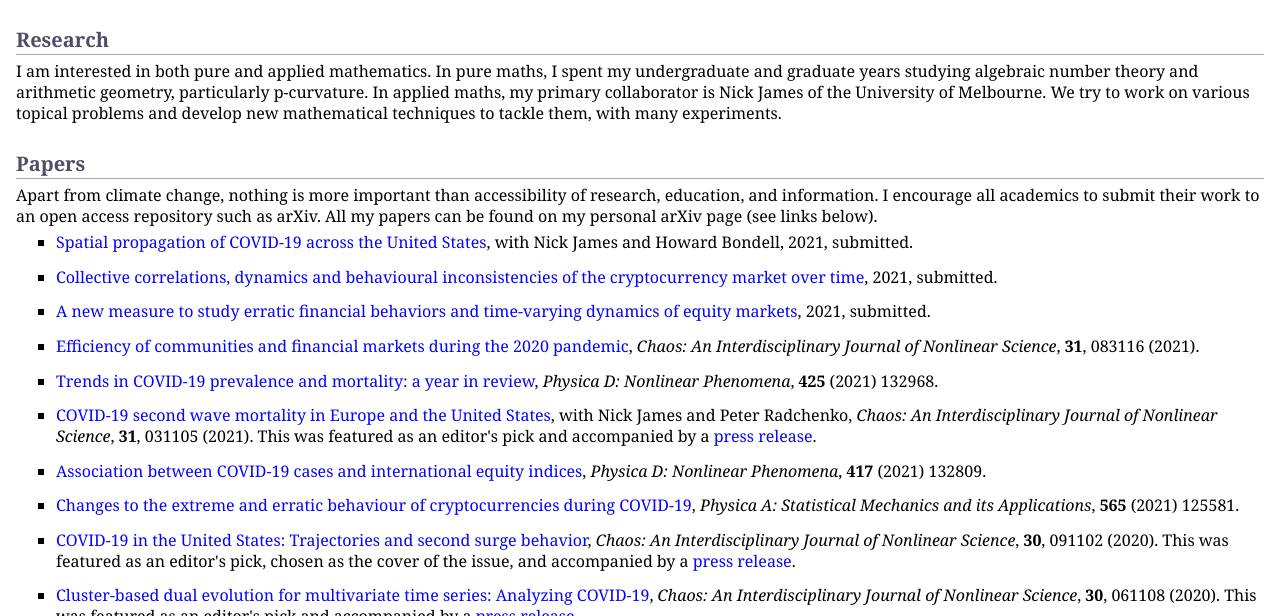
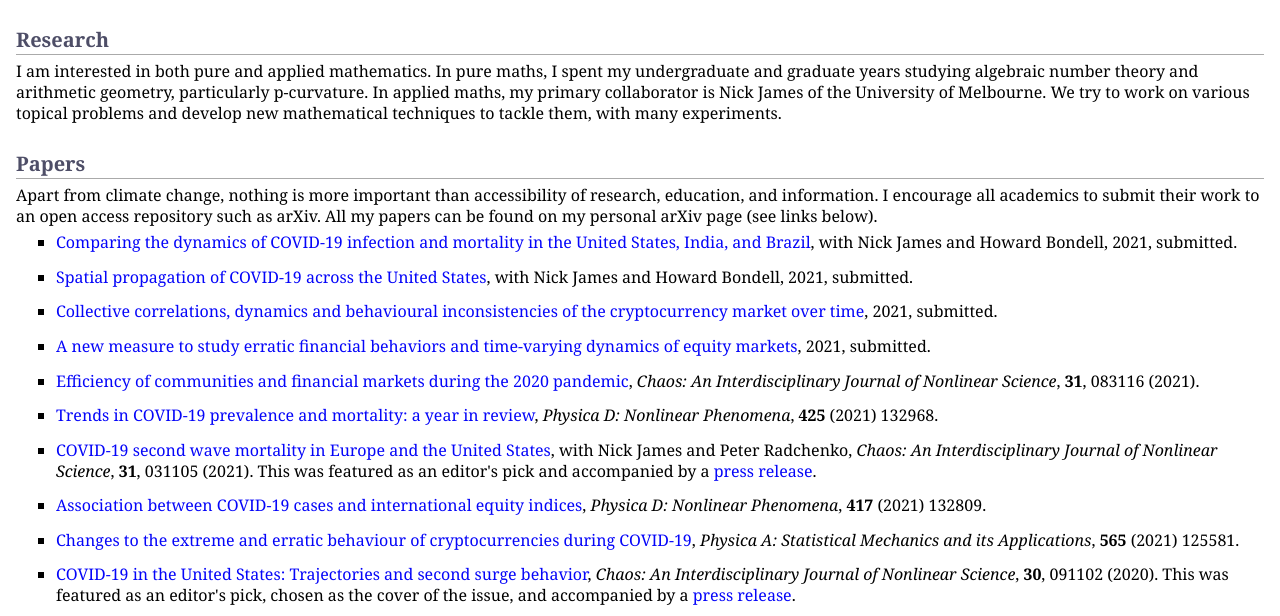
Before and after one commit to MaxMenzies/maxmenzies.com, a Jekyll site: the page index.html, which Jekyll copies as it is, in a window 1280 px wide and 900 px high, cut to the strip 284-900 px from the top of the window. Built offline with Jekyll 4.4.1, drawn with Linux system fonts in a browser that asks for light colours.

Commit message:
Update index.html

```diff
--- a/index.html
+++ b/index.html
@@ -41,6 +41,10 @@
 <p>I am interested in both pure and applied mathematics. In pure maths, I spent my undergraduate and graduate years studying algebraic number theory and arithmetic geometry, particularly p-curvature. In applied maths, my primary collaborator is Nick James of the University of Melbourne. We try to work on various topical problems and develop new mathematical techniques to tackle them, with many experiments.</p>
 <h2>Papers</h2>
 <p>Apart from climate change, nothing is more important than accessibility of research, education, and information. I encourage all academics to submit their work to an open access repository such as arXiv. All my papers can be found on my personal arXiv page (see links below). </p>
+<ul>
+<li><p><a href="https://arxiv.org/abs/2108.07565">Comparing the dynamics of COVID-19 infection and mortality in the United States, India, and Brazil</a>, with Nick James and Howard Bondell, 2021, submitted.</p>
+</li>
+</ul>
 <ul>
 <li><p><a href="https://arxiv.org/abs/2108.02516">Spatial propagation of COVID-19 across the United States</a>, with Nick James and Howard Bondell, 2021, submitted.</p>
 </li>
```
